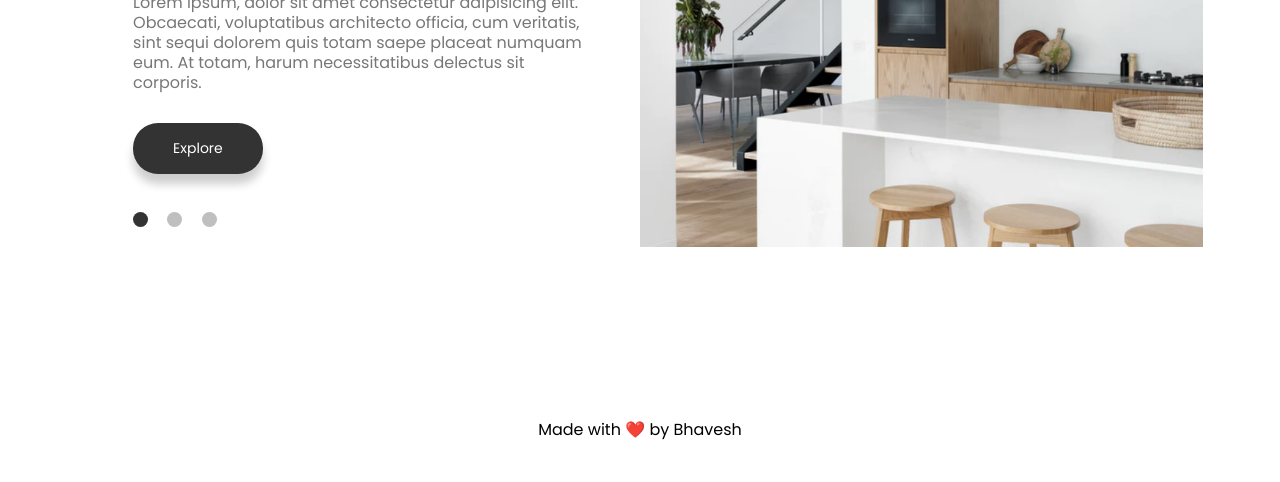
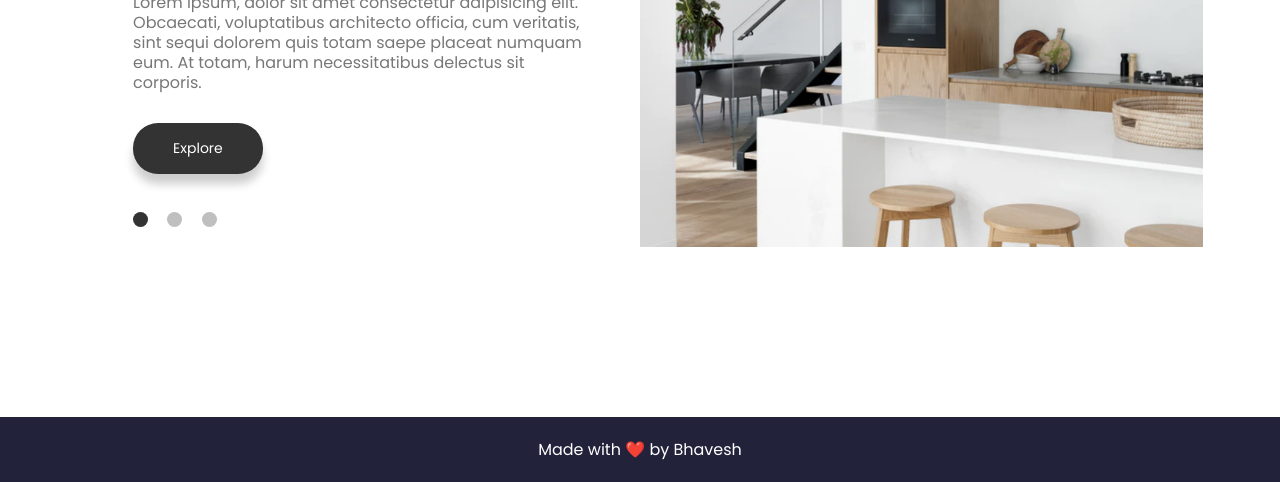
Before and after one commit to bhavesh1129/Animated_Image_Gallery, a plain HTML site: page index.html in a window 1280 px wide. Shown: the part 383-865 px from the top of the page. Before the commit the page ends 825 px from the top, so only its background shows below. Drawn offline with Linux system fonts and the light colour scheme.

Commit message:
Update style.css

```diff
--- a/style.css
+++ b/style.css
@@ -117,3 +117,8 @@ ul .active {
         transform: scale(1);
     }
 }
+footer {
+    background-color: #22223b;
+    color: white;
+    padding: 20px;
+}
```
